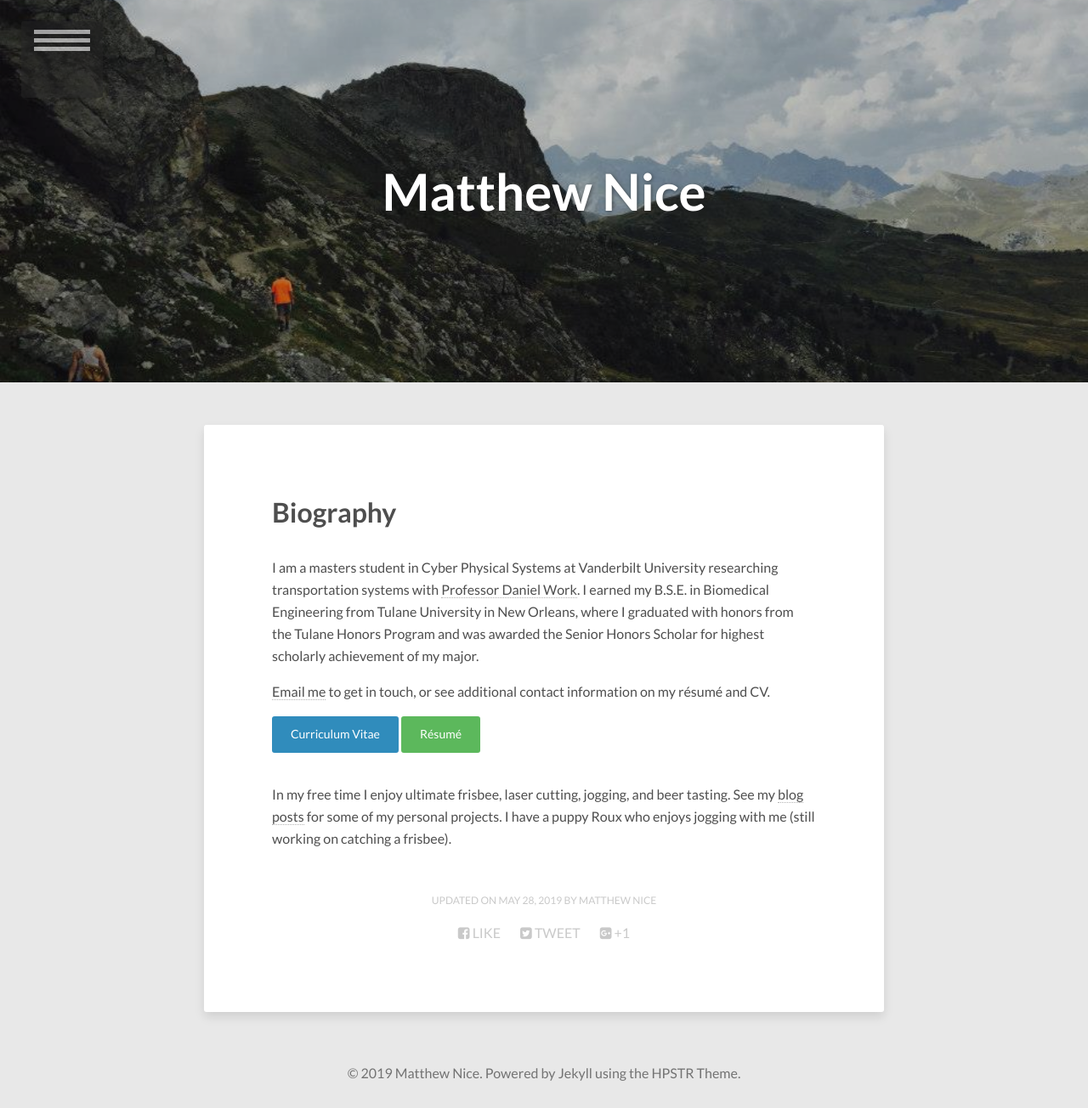
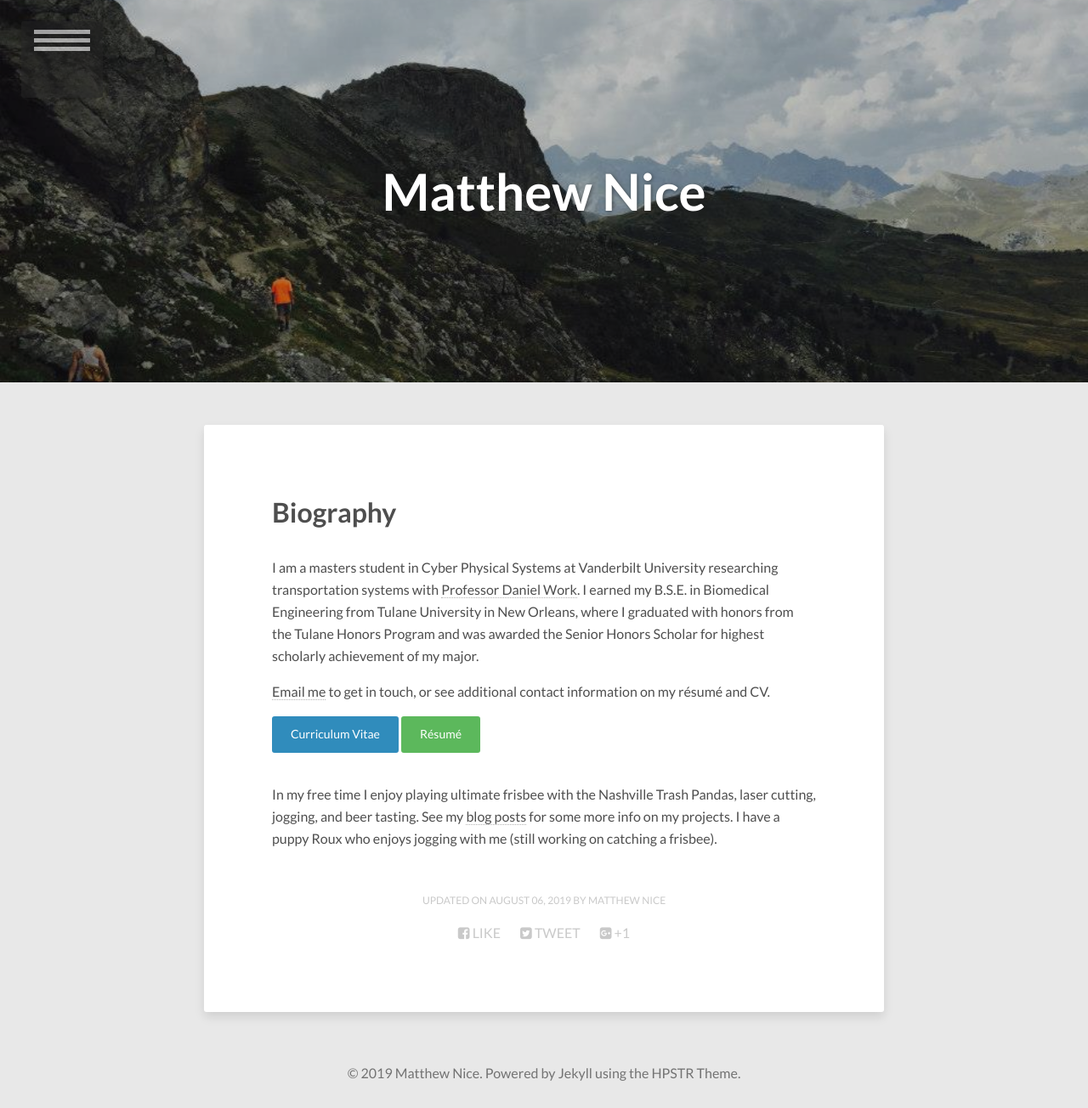
Before and after one commit to MatthewNice/MatthewNice.github.io, a Jekyll site: the page built from about/index.md, in a window 1280 px wide. Shown: the whole page at 85% size. Built offline with Jekyll 4.4.1, drawn with Linux system fonts in a browser that asks for light colours; nearby versions of some CDN libraries.

```diff
--- a/about/index.md
+++ b/about/index.md
@@ -5,7 +5,7 @@ image:
   feature: rocks.jpg
 feature:
 comments: false
-modified: 2019-05-28
+modified: 2019-08-06
 ---
 
 # Biography
@@ -17,4 +17,4 @@ I am a masters student in Cyber Physical Systems at Vanderbilt University resear
 <div markdown="0"><a href="{{ site.url }}/download/matthew_nice_cv.pdf" class="btn btn-info">Curriculum Vitae</a> <a href="{{ site.url }}/download/matthew_nice_resume.pdf" class="btn btn-success">R&eacute;sum&eacute;</a></div>
 
 
-In my free time I enjoy ultimate frisbee, laser cutting, jogging, and beer tasting. See my [blog posts]({{ site.url }}/chronposts/) for some of my personal projects. I have a puppy Roux who enjoys jogging with me (still working on catching a frisbee).
+In my free time I enjoy playing ultimate frisbee with the Nashville Trash Pandas, laser cutting, jogging, and beer tasting. See my [blog posts]({{ site.url }}/chronposts/) for some more info on my projects. I have a puppy Roux who enjoys jogging with me (still working on catching a frisbee).
```
Also changed, not shown: research/index.md (+0 -2 lines), 2 other files.
